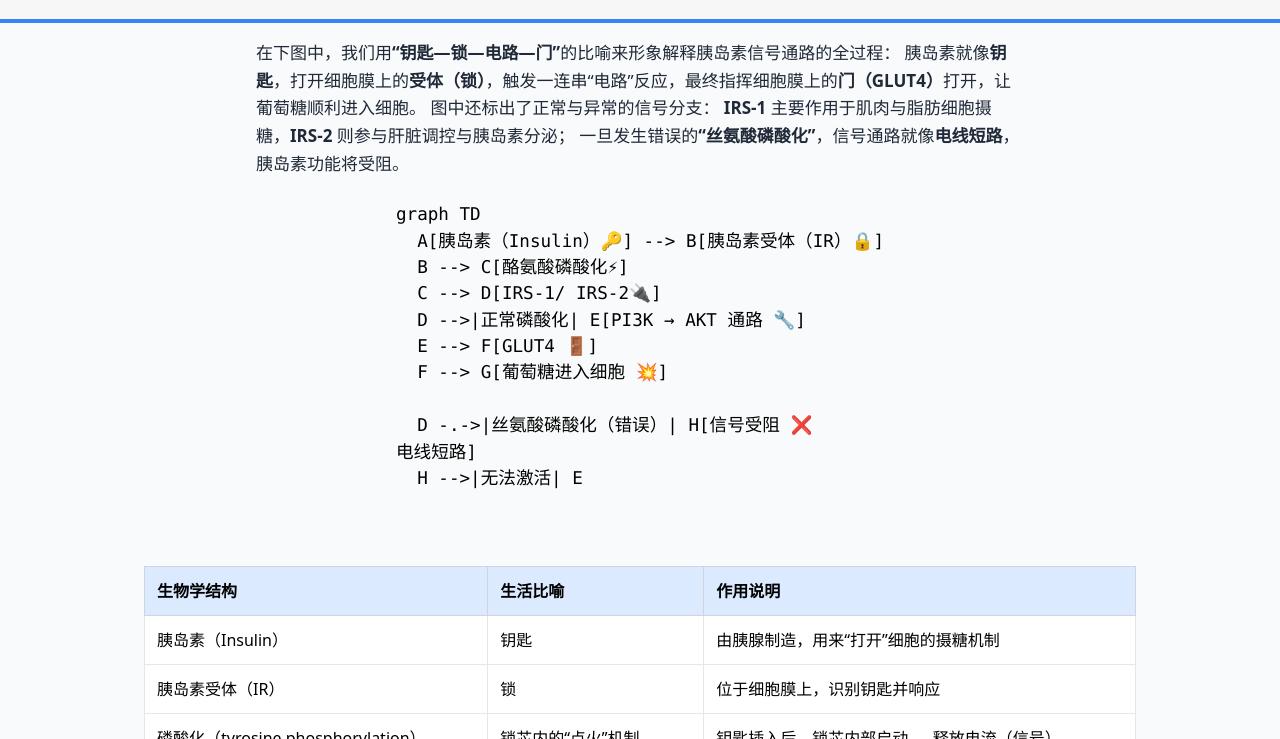
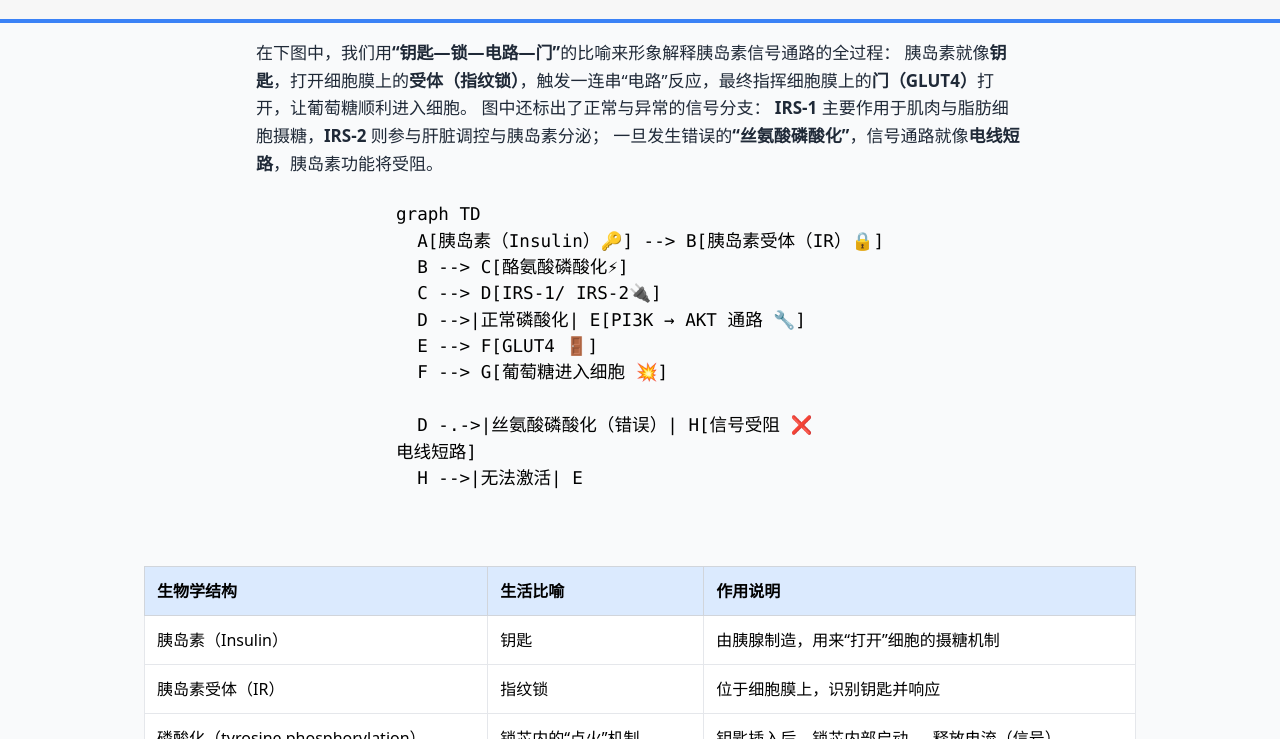
Before and after one commit to Sandy-long/lean-Insulin-signaling, a plain HTML site: page index.html in a window 1280 px wide. Shown: the part 61-800 px from the top of the page. Drawn offline with nearby package versions, Linux system fonts and the light colour scheme.

Commit message:
Update index.html

```diff
--- a/index.html
+++ b/index.html
@@ -63,7 +63,7 @@
     <div class="mb-12">
       <div class="text-gray-800 text-left text-[17px] leading-relaxed max-w-3xl mx-auto mb-6">
         在下图中，我们用<strong>“钥匙—锁—电路—门”</strong>的比喻来形象解释胰岛素信号通路的全过程：
-        胰岛素就像<strong>钥匙</strong>，打开细胞膜上的<strong>受体（锁）</strong>，触发一连串“电路”反应，最终指挥细胞膜上的<strong>门（GLUT4）</strong>打开，让葡萄糖顺利进入细胞。
+        胰岛素就像<strong>钥匙</strong>，打开细胞膜上的<strong>受体（指纹锁）</strong>，触发一连串“电路”反应，最终指挥细胞膜上的<strong>门（GLUT4）</strong>打开，让葡萄糖顺利进入细胞。
         图中还标出了正常与异常的信号分支：
         <strong>IRS-1</strong> 主要作用于肌肉与脂肪细胞摄糖，<strong>IRS-2</strong> 则参与肝脏调控与胰岛素分泌；
         一旦发生错误的<strong>“丝氨酸磷酸化”</strong>，信号通路就像<strong>电线短路</strong>，胰岛素功能将受阻。
@@ -102,7 +102,7 @@ graph TD
           </tr>
           <tr class="hover:bg-gray-50">
             <td class="p-3 border border-gray-200">胰岛素受体（IR）</td>
-            <td class="p-3 border border-gray-200">锁</td>
+            <td class="p-3 border border-gray-200">指纹锁</td>
             <td class="p-3 border border-gray-200">位于细胞膜上，识别钥匙并响应</td>
           </tr>
           <tr class="hover:bg-gray-50">
```
